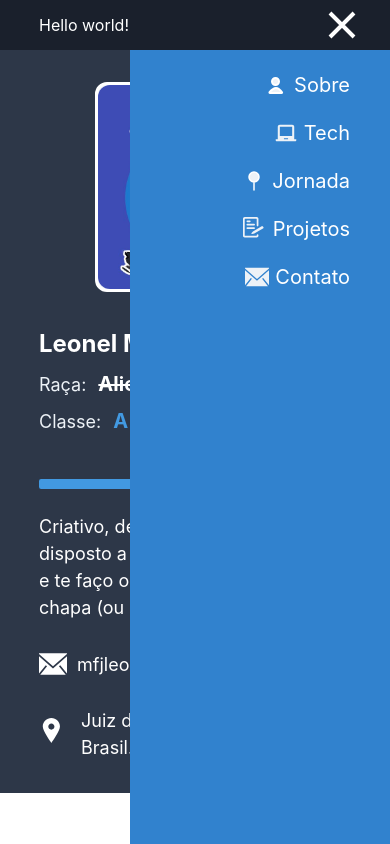
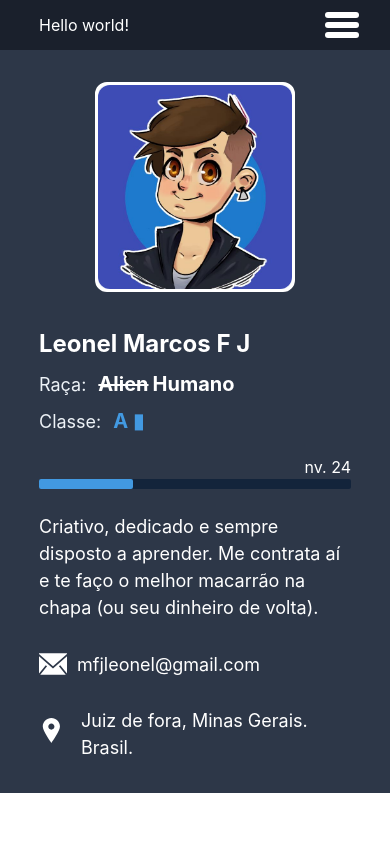
Before and after one commit to nleo-m/open-curriculum, a React (Create React App) app: page / in a window 390 px wide. Shown: the top 844 px of the page. Built offline with nearby package versions, Linux system fonts and the light colour scheme.

Commit message:
Set navbar menu collapsed by default in mobile

```diff
--- a/src/components/navbar/index.jsx
+++ b/src/components/navbar/index.jsx
@@ -12,7 +12,7 @@ import {
 
 export default () => {
   const [isMobile] = useMediaQuery("(max-width: 768px)", { ssr: false });
-  const [isMenuCollapsed, setMenuCollapsed] = useState(false);
+  const [isMenuCollapsed, setMenuCollapsed] = useState(true);
 
   const navItems = [
     {
```
